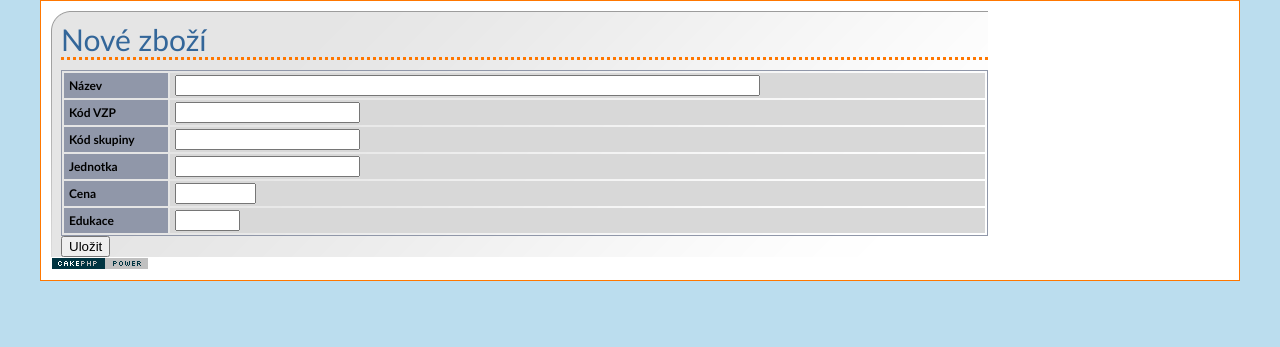
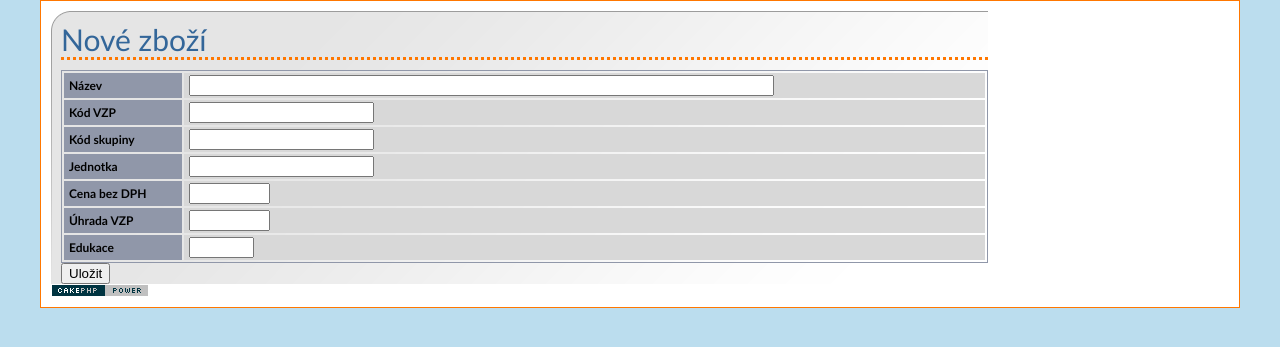
Before and after one commit to PolakMartinCopy/crm_pharmacorp, a CakePHP app: the page made by app/views/products/user_add.ctp in a window 1280 px wide. Shown: the part 15-362 px from the top of the page. Run offline with PHP 8.4 and a stand-in for CakePHP, Linux system fonts and the light colour scheme; the template is opened without the code that fills it, so the values that code supplies are empty; form fields are guessed from the names that the template uses; some libraries are stand-ins or nearby versions.

Commit message:
zbozi - pridat atribut uhrada vzp

```diff
--- a/app/controllers/products_controller.php
+++ b/app/controllers/products_controller.php
@@ -36,7 +36,6 @@ class ProductsController extends AppController {
 		$this->paginate = array(
 			'conditions' => $conditions,
 			'contain' => array('Unit'),
-			'fields' => array('Product.id', 'Product.vzp_code', 'Product.group_code', 'Product.name', 'Product.price', 'Product.education', 'Unit.name'),
 			'order' => array('Product.name' => 'asc'),
 			'limit' => 40
 		);
--- a/app/views/products/user_add.ctp
+++ b/app/views/products/user_add.ctp
@@ -18,8 +18,12 @@
 		<td><?php echo $this->Form->input('Product.unit_id', array('label' => false))?></td>
 	</tr>
 	<tr>
-		<th>Cena</th>
+		<th>Cena bez DPH</th>
 		<td><?php echo $this->Form->input('Product.price', array('label' => false, 'size' => 7, 'after' => '&nbsp;Kč'))?></td>
+	</tr>
+	<tr>
+		<th>Úhrada VZP</th>
+		<td><?php echo $this->Form->input('Product.vzp_compensation', array('label' => false, 'size' => 7, 'after' => '&nbsp;Kč'))?></td>
 	</tr>
 	<tr>
 		<th>Edukace</th>
--- a/app/views/products/user_edit.ctp
+++ b/app/views/products/user_edit.ctp
@@ -18,8 +18,12 @@
 		<td><?php echo $this->Form->input('Product.unit_id', array('label' => false))?></td>
 	</tr>
 	<tr>
-		<th>Cena</th>
+		<th>Cena bez DPH</th>
 		<td><?php echo $this->Form->input('Product.price', array('label' => false, 'size' => 7, 'after' => '&nbsp;Kč'))?></td>
+	</tr>
+	<tr>
+		<th>Úhrada VZP</th>
+		<td><?php echo $this->Form->input('Product.vzp_compensation', array('label' => false, 'size' => 7, 'after' => '&nbsp;Kč'))?></td>
 	</tr>
 	<tr>
 		<th>Edukace</th>
--- a/app/views/products/user_index.ctp
+++ b/app/views/products/user_index.ctp
@@ -57,7 +57,8 @@ if (empty($products)) { ?>
 		<th><?php echo $this->Paginator->sort('Kód skupiny', 'Product.group_code')?></th>
 		<th><?php echo $this->Paginator->sort('Název', 'Product.name')?></th>
 		<th><?php echo $this->Paginator->sort('Jednotka', 'Unit.name')?></th>
-		<th><?php echo $this->Paginator->sort('Cena', 'Product.price')?></th>
+		<th><?php echo $this->Paginator->sort('Cena<br/>bez DPH', 'Product.price', array('escape' => false))?></th>
+		<th><?php echo $this->Paginator->sort('Úhrada VZP', 'Product.price')?></th>
 		<th><?php echo $this->Paginator->sort('Edukace', 'Product.education')?></th>
 		<th>&nbsp;</th>
 	</tr>
@@ -68,6 +69,7 @@ if (empty($products)) { ?>
 		<td><?php echo $product['Product']['name']?></td>
 		<td><?php echo $product['Unit']['name']?></td>
 		<td align="right"><?php echo $product['Product']['price']?></td>
+		<td align="right"><?php echo $product['Product']['vzp_compensation']?></td>
 		<td align="right"><?php echo $product['Product']['education']?></td>
 		<td><?php
 			echo $this->Html->link('Upravit', array('action' => 'edit', $product['Product']['id'])) . ' | ';
```
Also changed, not shown: app/models/product.php (+7 -0 lines).
